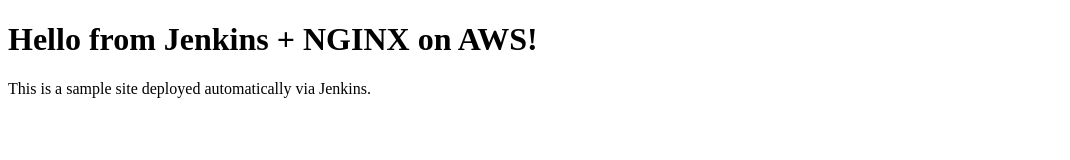
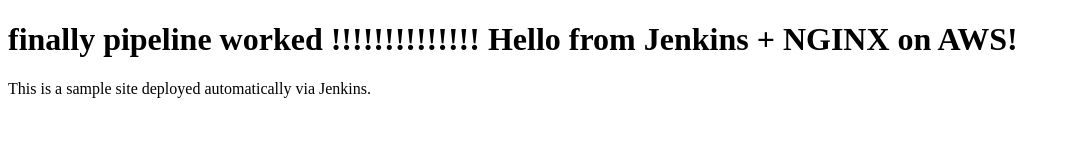
Before and after one commit to vaibhav0060/nginx-deploy, a plain HTML site: page index.html in a window 1280 px wide. Shown: the whole page, without its empty margins (0-1070 px from the left). Drawn offline with Linux system fonts and the light colour scheme.

Commit message:
Update index.html

```diff
--- a/index.html
+++ b/index.html
@@ -4,7 +4,7 @@
     <title>Welcome to My Website </title>
 </head>
 <body>
-    <h1>Hello from Jenkins + NGINX on AWS!</h1>
+    <h1> finally pipeline worked !!!!!!!!!!!!!!    Hello from Jenkins + NGINX on AWS!</h1>
     <p>This is a sample site deployed automatically via Jenkins.</p>
 </body>
 </html>
```
